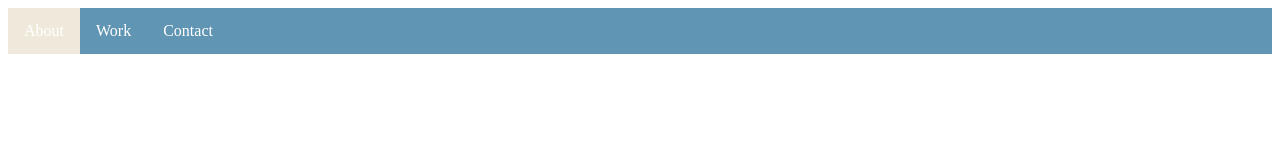
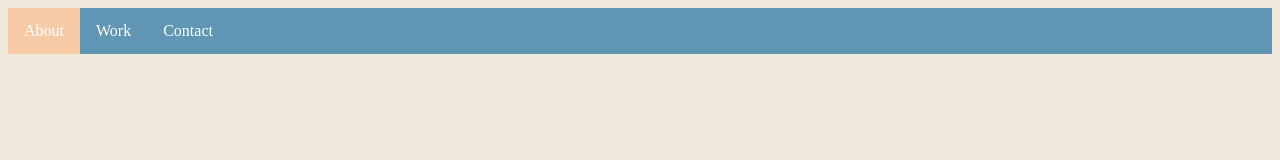
Before and after one commit to sangelito/02-Portafolio, a plain HTML site: page index.html in a window 1280 px wide. In both pictures the pointer is over the link "About". Drawn offline with Linux system fonts and the light colour scheme.

Commit message:
Adjusted colors

```diff
--- a/Assets/style.css
+++ b/Assets/style.css
@@ -1,3 +1,6 @@
+body{
+    background-color: #EEE9DA;
+}
 
 ul {
     list-style-type: none;
@@ -21,5 +24,5 @@ li a{
 }
 
 li a:hover{
-    background-color: #EEE9DA;
+    background-color: #f8cba6;
 }
```
